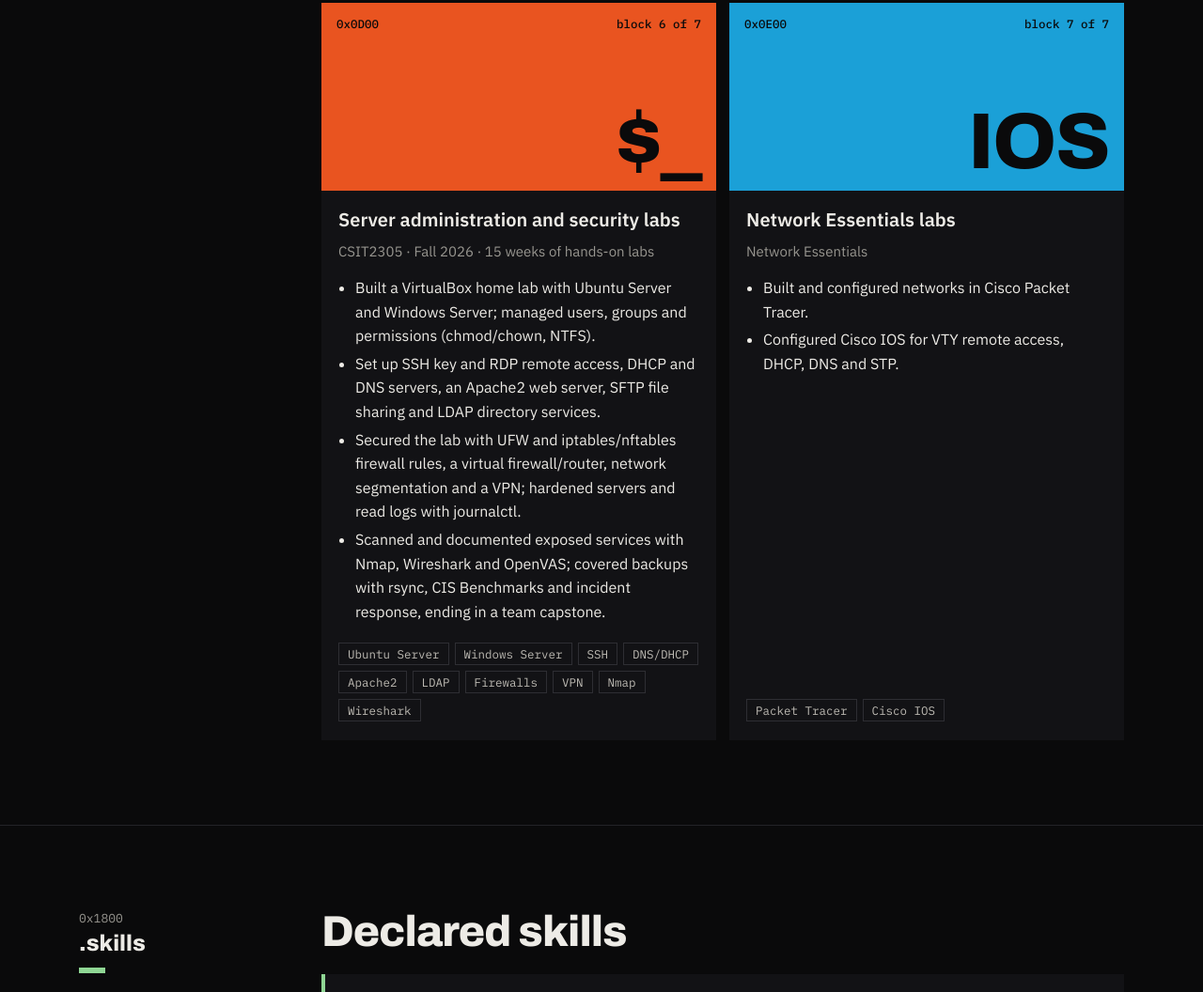
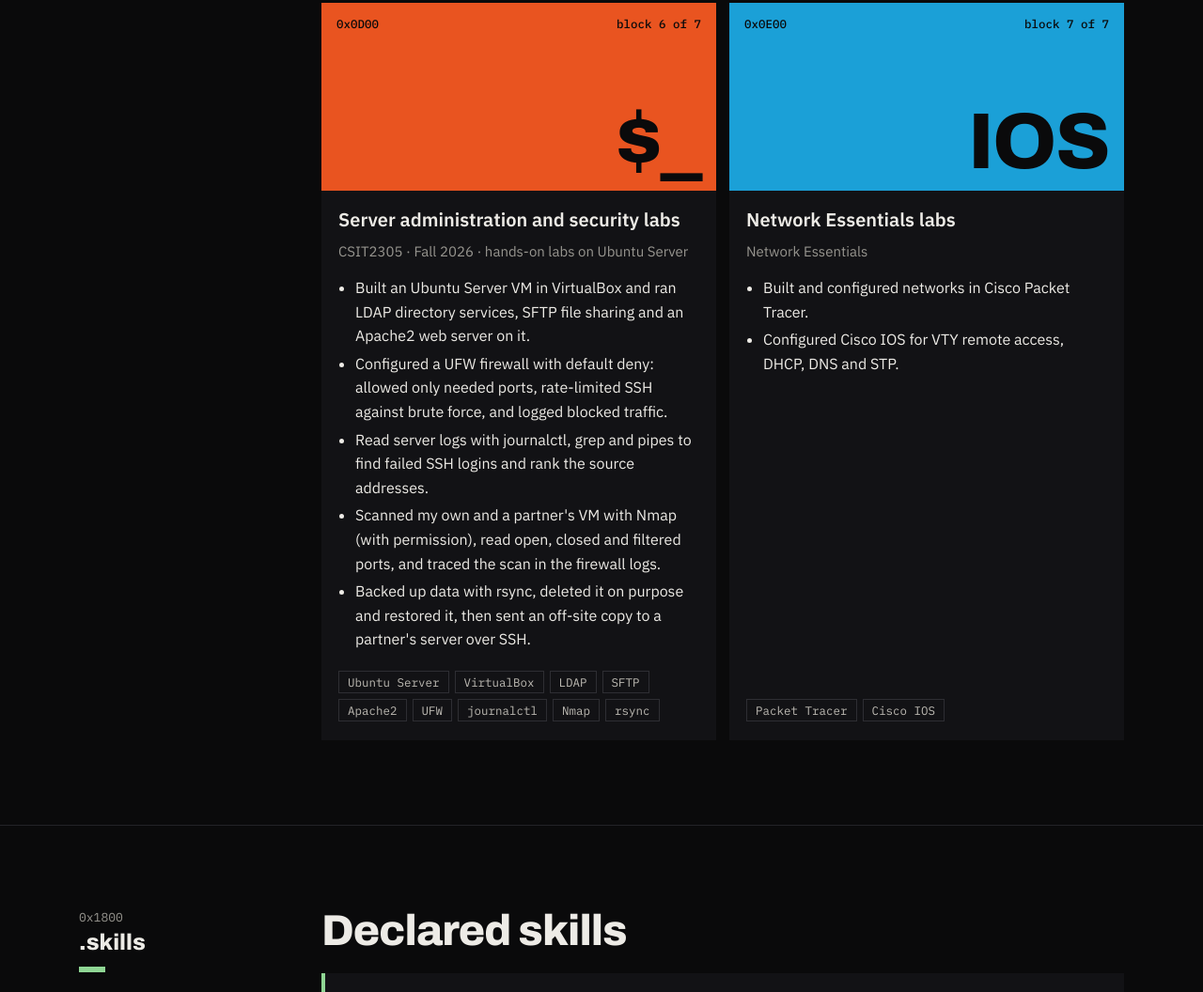
Before and after one commit to rhmanriyadh/rhmanriyadh.github.io, a plain HTML site: page index.html in a window 1280 px wide. Shown: the part 2788-3844 px from the top of the page at 94% size. Drawn offline with Linux system fonts and the light colour scheme.

Commit message:
updated projects array

```diff
--- a/index.html
+++ b/index.html
@@ -328,12 +328,13 @@ footer .mono{color:var(--ink)}
      p:["Luhn validation, a substitution cipher, readability scoring, sorting analysis and Tideman voting.","Rewrote CS50 library code in standard C with pointers, structs and dynamic memory."], tags:["C","Algorithms","Memory"]},
     {c:"var(--bone)", g:"Φ", t:"Stoicism in modern education", m:"Research paper · Academic Writing",
      p:["Wrote a research paper linking Stoic philosophy to cognitive behavioural therapy.","Presented the findings to the class."], tags:["Research","Writing","Presentation"]},
-    {big:1, c:"var(--orange)", g:"$_", t:"Server administration and security labs", m:"CSIT2305 · Fall 2026 · 15 weeks of hands-on labs",
-     p:["Built a VirtualBox home lab with Ubuntu Server and Windows Server; managed users, groups and permissions (chmod/chown, NTFS).",
-        "Set up SSH key and RDP remote access, DHCP and DNS servers, an Apache2 web server, SFTP file sharing and LDAP directory services.",
-        "Secured the lab with UFW and iptables/nftables firewall rules, a virtual firewall/router, network segmentation and a VPN; hardened servers and read logs with journalctl.",
-        "Scanned and documented exposed services with Nmap, Wireshark and OpenVAS; covered backups with rsync, CIS Benchmarks and incident response, ending in a team capstone."],
-     tags:["Ubuntu Server","Windows Server","SSH","DNS/DHCP","Apache2","LDAP","Firewalls","VPN","Nmap","Wireshark"]},
+    {big:1, c:"var(--orange)", g:"$_", t:"Server administration and security labs", m:"CSIT2305 · Fall 2026 · hands-on labs on Ubuntu Server",
+     p:["Built an Ubuntu Server VM in VirtualBox and ran LDAP directory services, SFTP file sharing and an Apache2 web server on it.",
+        "Configured a UFW firewall with default deny: allowed only needed ports, rate-limited SSH against brute force, and logged blocked traffic.",
+        "Read server logs with journalctl, grep and pipes to find failed SSH logins and rank the source addresses.",
+        "Scanned my own and a partner's VM with Nmap (with permission), read open, closed and filtered ports, and traced the scan in the firewall logs.",
+        "Backed up data with rsync, deleted it on purpose and restored it, then sent an off-site copy to a partner's server over SSH."],
+     tags:["Ubuntu Server","VirtualBox","LDAP","SFTP","Apache2","UFW","journalctl","Nmap","rsync"]},
     {big:1, c:"var(--cyan)", g:"IOS", t:"Network Essentials labs", m:"Network Essentials",
      p:["Built and configured networks in Cisco Packet Tracer.","Configured Cisco IOS for VTY remote access, DHCP, DNS and STP."], tags:["Packet Tracer","Cisco IOS"]}
   ];
```
